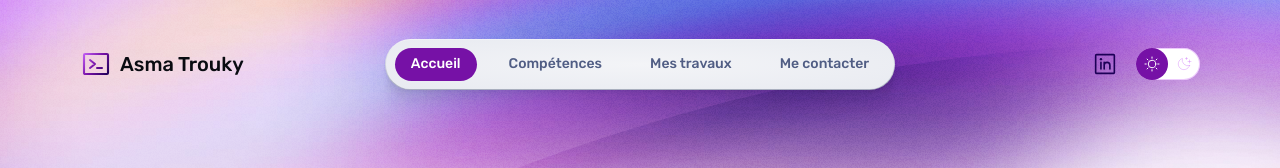
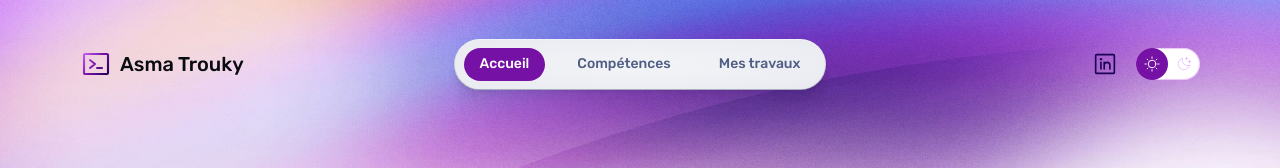
Before and after one commit to asmatrouky/portfolio, an Astro site: page / in a window 1280 px wide. Shown: the top 168 px of the page. Built offline with nearby package versions, Linux system fonts and the light colour scheme; Astro itself is replaced by a stand-in of ours.

Commit message:
Mise à jour du composant de navigation

```diff
--- a/src/components/Nav.astro
+++ b/src/components/Nav.astro
@@ -8,8 +8,6 @@ const textLinks: { label: string; href: string }[] = [
 	{ label: 'Accueil', href: '/' },
 	{ label: 'Compétences', href: '/portefeuille/' },
 	{ label: 'Mes travaux', href: '/travaux/' },
-	{ label: 'Me contacter', href: '/about/' },
-
 ];
 
 /** Icon links to social media — edit these with links to your profiles! */
```
